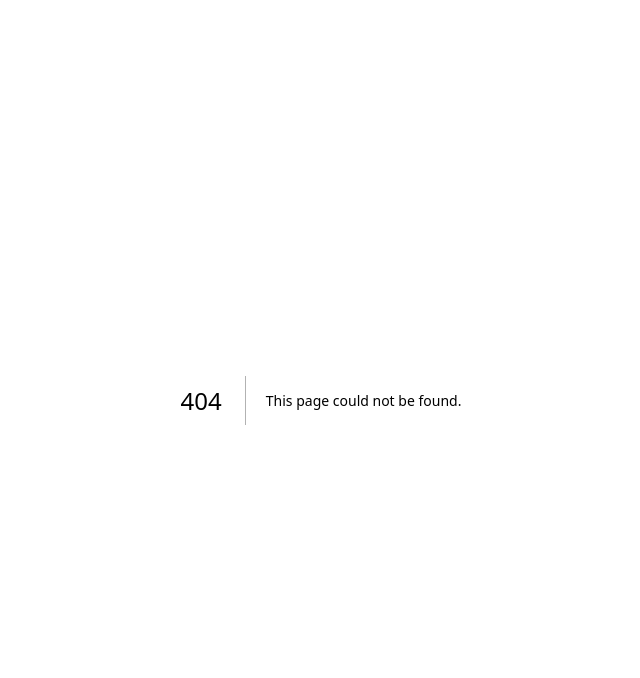
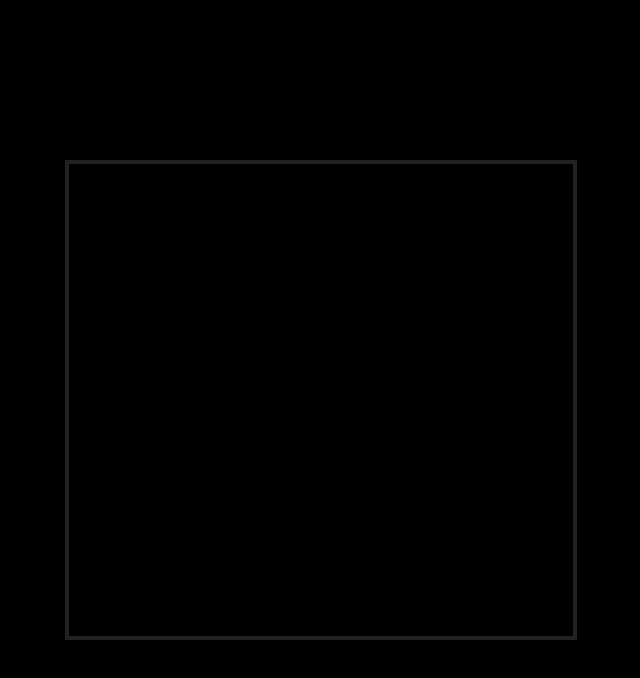
Before and after one commit to Bjornkjohnson/cool_site, a Next.js app: page /zelda in a window 1280 px wide. Before the commit this address had no page. Shown: the top 678 px of the page, without its empty margins (319-959 px from the left). Built offline with nearby package versions, Linux system fonts and the light colour scheme.

Commit message:
Add Zelda game components and opening screen image

```diff
--- /dev/null
+++ b/src/app/zelda/ZeldaGame.tsx
@@ -0,0 +1,37 @@
+'use client';
+import React, { useRef, useEffect } from 'react';
+
+const WIDTH = 512;
+const HEIGHT = 480;
+
+export default function ZeldaGame() {
+  const canvasRef = useRef<HTMLCanvasElement>(null);
+
+  useEffect(() => {
+    const canvas = canvasRef.current;
+    if (!canvas) return;
+    const ctx = canvas.getContext('2d');
+    if (!ctx) return;
+    // Fill background black
+    ctx.fillStyle = 'black';
+    ctx.fillRect(0, 0, WIDTH, HEIGHT);
+    // Ready for drawing tiles and sprites
+  }, []);
+
+  return (
+    <div className="flex items-center justify-center">
+      <canvas
+        ref={canvasRef}
+        width={WIDTH}
+        height={HEIGHT}
+        style={{
+          width: WIDTH,
+          height: HEIGHT,
+          imageRendering: 'pixelated',
+          border: '4px solid #222',
+          background: 'black',
+        }}
+      />
+    </div>
+  );
+}
--- /dev/null
+++ b/src/app/zelda/page.tsx
@@ -0,0 +1,10 @@
+import React from 'react';
+import ZeldaGame from './ZeldaGame';
+
+export default function ZeldaPage() {
+  return (
+    <main className="min-h-screen flex flex-col items-center justify-center bg-black">
+      <ZeldaGame />
+    </main>
+  );
+}
```
Also changed, not shown: Zelda-opening-screen.png (added).
